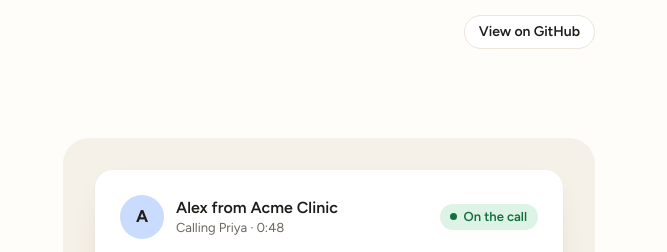
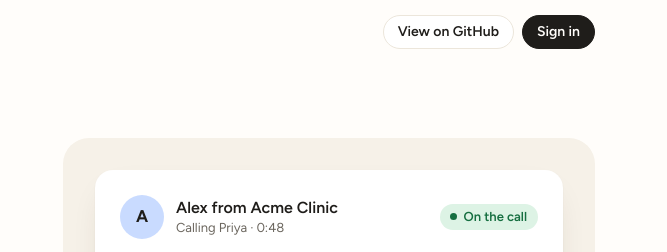
Before and after one commit to welldunai/offhook, an Astro site in the folder site/: page / in a window 1280 px wide. Shown: the top 252 px of the page, 613-1280 px from the left. Built offline with nearby package versions, Linux system fonts and the light colour scheme; Astro itself is replaced by a stand-in of ours; no server answers.

Commit message:
Site: 'Sign in' to the hosted dashboard in the header and footer
Goes to app.offhook.welldun.ai, which opens the workspace when signed in and
sign-in (with sign-up) when not; reads 'Dashboard' when Clerk's signed-in
marker cookie is visible.

Co-Authored-By: Claude Opus 5.5 <noreply@anthropic.com>

```diff
--- a/site/src/layouts/Base.astro
+++ b/site/src/layouts/Base.astro
@@ -13,6 +13,9 @@ const canonical = new URL(Astro.url.pathname, Astro.site);
 const ogImage = new URL("/og.png", Astro.site);
 const ogAlt = "Offhook, by welldun: describe the call and it makes it. An example call where Alex from Acme Clinic moves an appointment.";
 const GITHUB = "https://github.com/welldunai/offhook";
+// The hosted dashboard: it shows your workspace if you're signed in, and sign-in
+// (with sign-up) if you're not.
+const APP = "https://app.offhook.welldun.ai";
 const NAV = [
   { label: "Use cases", href: "/use-cases/" },
   { label: "Docs", href: "/docs/" },
@@ -61,6 +64,7 @@ const NAV = [
         </nav>
         <div class="wd-header-actions">
           <a class="wd-btn wd-btn--secondary wd-btn--sm" href={GITHUB}>View on GitHub</a>
+          <a class="wd-btn wd-btn--primary wd-btn--sm" href={APP} data-app-link>Sign in</a>
         </div>
       </div>
     </header>
@@ -76,6 +80,7 @@ const NAV = [
           <span>Open source under Apache-2.0. Powered by <span class="oh-powered">welldun<span class="oh-by-dot">.</span></span></span>
         </div>
         <nav class="wd-footer-links" aria-label="Footer">
+          <a href={APP} data-app-link>Sign in</a>
           <a href={GITHUB}>GitHub</a>
           <a href="/docs/">Docs</a>
           <a href="https://x.com/welldunai">X</a>
@@ -85,6 +90,12 @@ const NAV = [
     </footer>
 
     <script>
+      // "Sign in" says "Dashboard" when Clerk's signed-in marker (__client_uat, a
+      // timestamp; 0 when signed out) is visible to this site. The link is the same
+      // either way: the dashboard handles both.
+      const signedIn = /(?:^|;\s*)__client_uat=([1-9]\d*)/.test(document.cookie);
+      if (signedIn) for (const a of document.querySelectorAll<HTMLAnchorElement>("[data-app-link]")) a.textContent = "Dashboard";
+
       // Header shadow after scroll.
       const head = document.querySelector(".wd-header");
       const onScroll = () => head?.setAttribute("data-scrolled", String(window.scrollY > 4));
```
